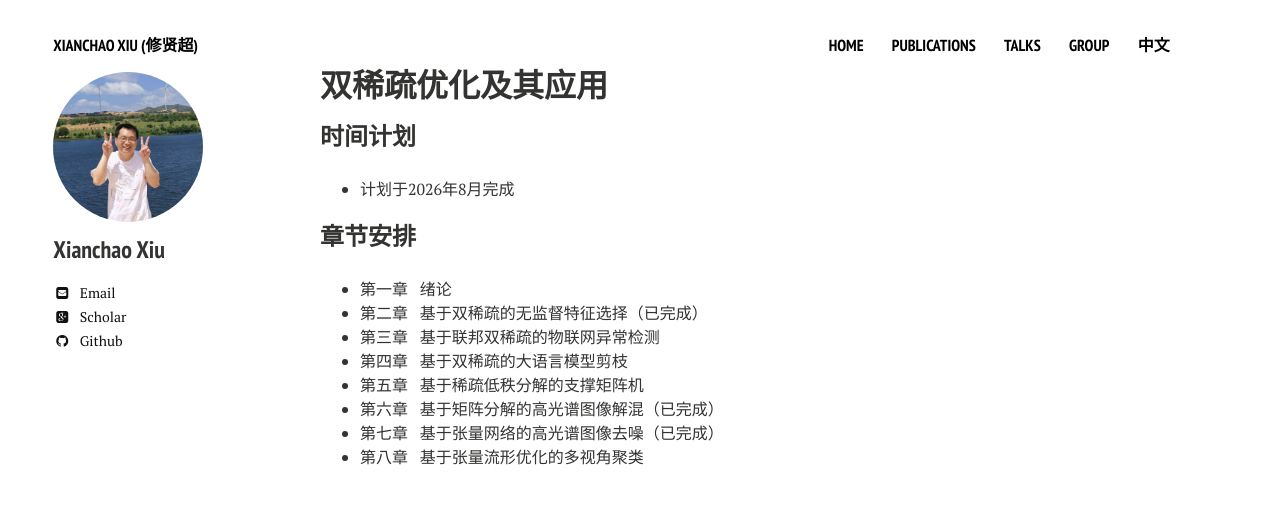
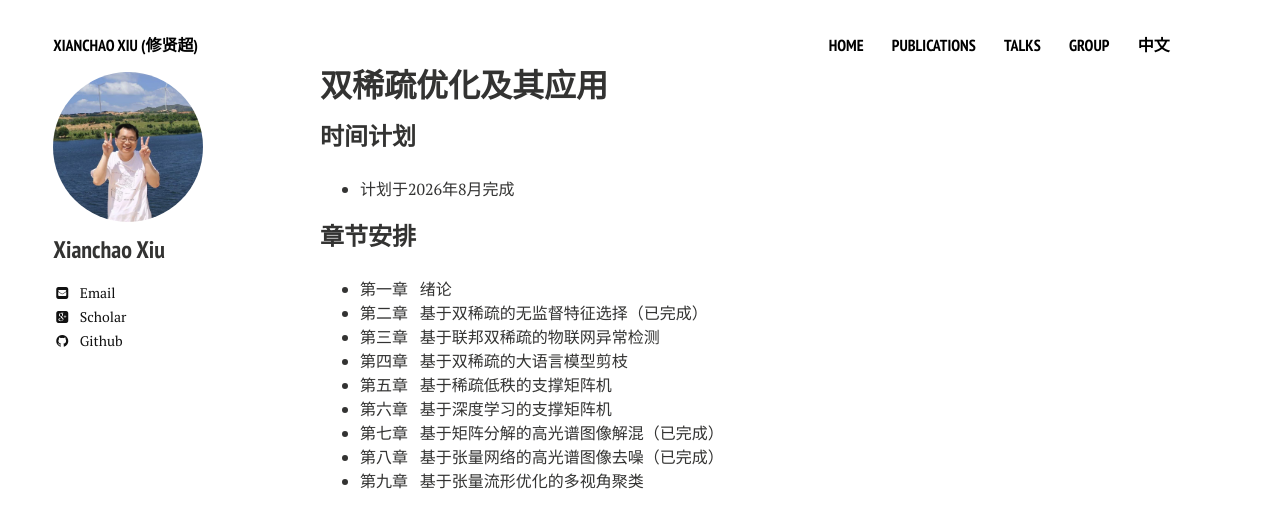
Before and after one commit to xianchaoxiu/xianchaoxiu.github.io, a Jekyll site: the page built from chinese/book/DSO/index.md, in a window 1280 px wide. Shown: the top 528 px of the page. Built offline with Jekyll 4.4.1, drawn with Linux system fonts in a browser that asks for light colours; nearby versions of some CDN libraries.

Commit message:
Update index.md

```diff
--- a/chinese/book/DSO/index.md
+++ b/chinese/book/DSO/index.md
@@ -15,7 +15,8 @@ share: false
 * 第二章 &nbsp;  基于双稀疏的无监督特征选择（已完成） <br>
 * 第三章 &nbsp;  基于联邦双稀疏的物联网异常检测 <br>
 * 第四章 &nbsp;  基于双稀疏的大语言模型剪枝 <br>
-* 第五章 &nbsp;  基于稀疏低秩分解的支撑矩阵机 <br>
-* 第六章 &nbsp;  基于矩阵分解的高光谱图像解混（已完成） <br>
-* 第七章 &nbsp;  基于张量网络的高光谱图像去噪（已完成） <br>
-* 第八章 &nbsp;  基于张量流形优化的多视角聚类 <br>
+* 第五章 &nbsp;  基于稀疏低秩的支撑矩阵机 <br>
+* 第六章 &nbsp;  基于深度学习的支撑矩阵机 <br>
+* 第七章 &nbsp;  基于矩阵分解的高光谱图像解混（已完成） <br>
+* 第八章 &nbsp;  基于张量网络的高光谱图像去噪（已完成） <br>
+* 第九章 &nbsp;  基于张量流形优化的多视角聚类 <br>
```
